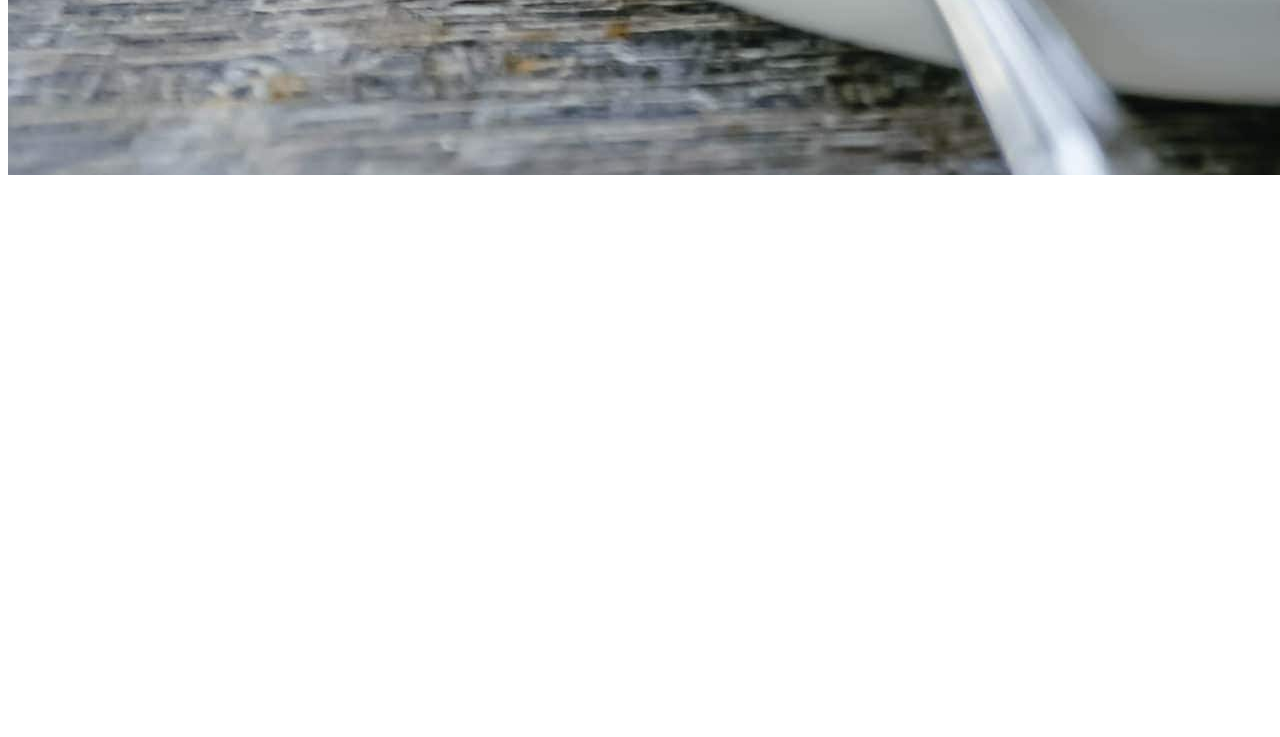
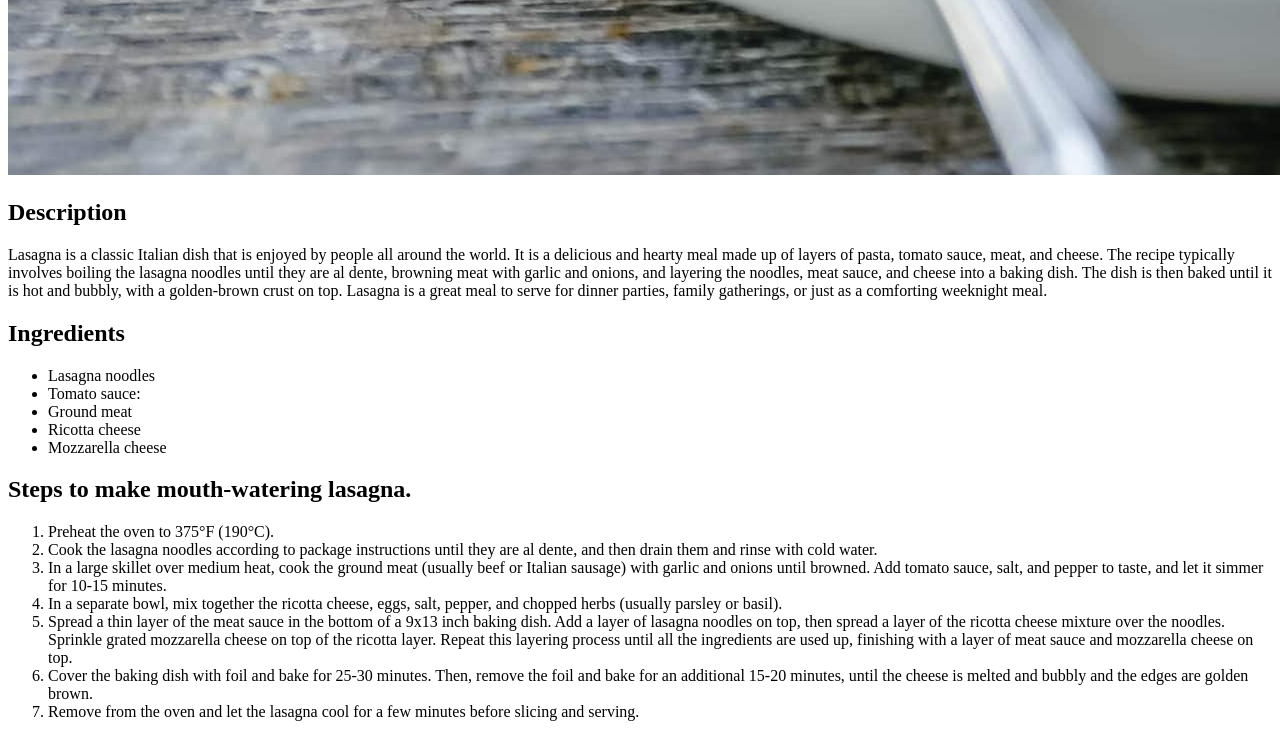
Before and after one commit to RickyShie/odin-recipes, a plain HTML site: page recipes/lasagna.html in a window 1280 px wide. Shown: the part 1443-2180 px from the top of the page. Before the commit the page ends 1630 px from the top, so only its background shows below. Drawn offline with Linux system fonts and the light colour scheme.

Commit message:
Add description, ingredients, and steps to make lasagna

```diff
--- a/recipes/lasagna.html
+++ b/recipes/lasagna.html
@@ -9,5 +9,31 @@
 <body>
     <h1>Lasagna</h1>
     <img src="lasagna.jpeg" alt="Image of lasagna">
+    <h2>Description</h2>
+    <p>Lasagna is a classic Italian dish that is enjoyed by people all around the world.
+        It is a delicious and hearty meal made up of layers of pasta, tomato sauce, meat,
+        and cheese. The recipe typically involves boiling the lasagna noodles until they
+        are al dente, browning meat with garlic and onions, and layering the noodles, meat sauce,
+        and cheese into a baking dish. The dish is then baked until it is hot and bubbly,
+        with a golden-brown crust on top. Lasagna is a great meal to serve for dinner parties,
+        family gatherings, or just as a comforting weeknight meal.</p>
+    <h2>Ingredients</h2>
+    <ul>
+        <li>Lasagna noodles</li>
+        <li>Tomato sauce:</li>
+        <li>Ground meat</li>
+        <li>Ricotta cheese</li>
+        <li>Mozzarella cheese</li>
+    </ul>
+    <h2>Steps to make mouth-watering lasagna.</h2>
+    <ol>
+        <li>Preheat the oven to 375°F (190°C).</li>
+        <li>Cook the lasagna noodles according to package instructions until they are al dente, and then drain them and rinse with cold water.</li>
+        <li>In a large skillet over medium heat, cook the ground meat (usually beef or Italian sausage) with garlic and onions until browned. Add tomato sauce, salt, and pepper to taste, and let it simmer for 10-15 minutes.</li>
+        <li>In a separate bowl, mix together the ricotta cheese, eggs, salt, pepper, and chopped herbs (usually parsley or basil).</li>
+        <li>Spread a thin layer of the meat sauce in the bottom of a 9x13 inch baking dish. Add a layer of lasagna noodles on top, then spread a layer of the ricotta cheese mixture over the noodles. Sprinkle grated mozzarella cheese on top of the ricotta layer. Repeat this layering process until all the ingredients are used up, finishing with a layer of meat sauce and mozzarella cheese on top.</li>
+        <li>Cover the baking dish with foil and bake for 25-30 minutes. Then, remove the foil and bake for an additional 15-20 minutes, until the cheese is melted and bubbly and the edges are golden brown.</li>
+        <li>Remove from the oven and let the lasagna cool for a few minutes before slicing and serving.</li>
+    </ol>
 </body>
 </html>
```
